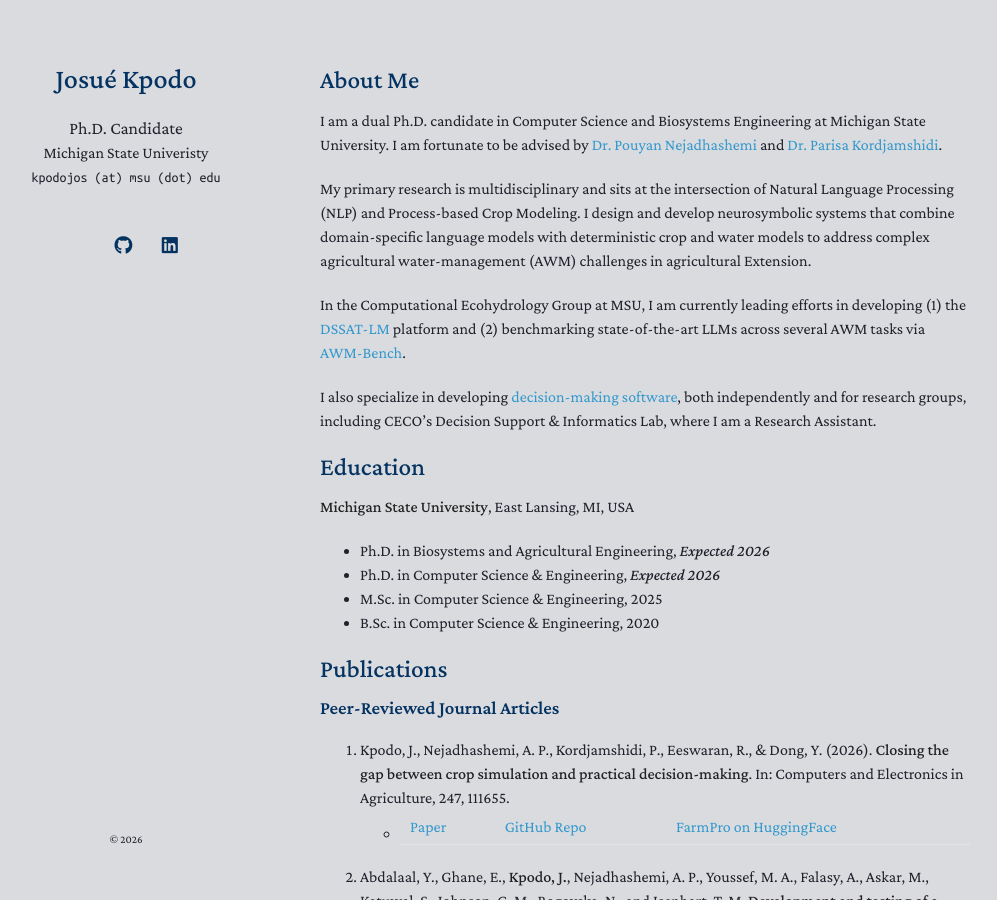
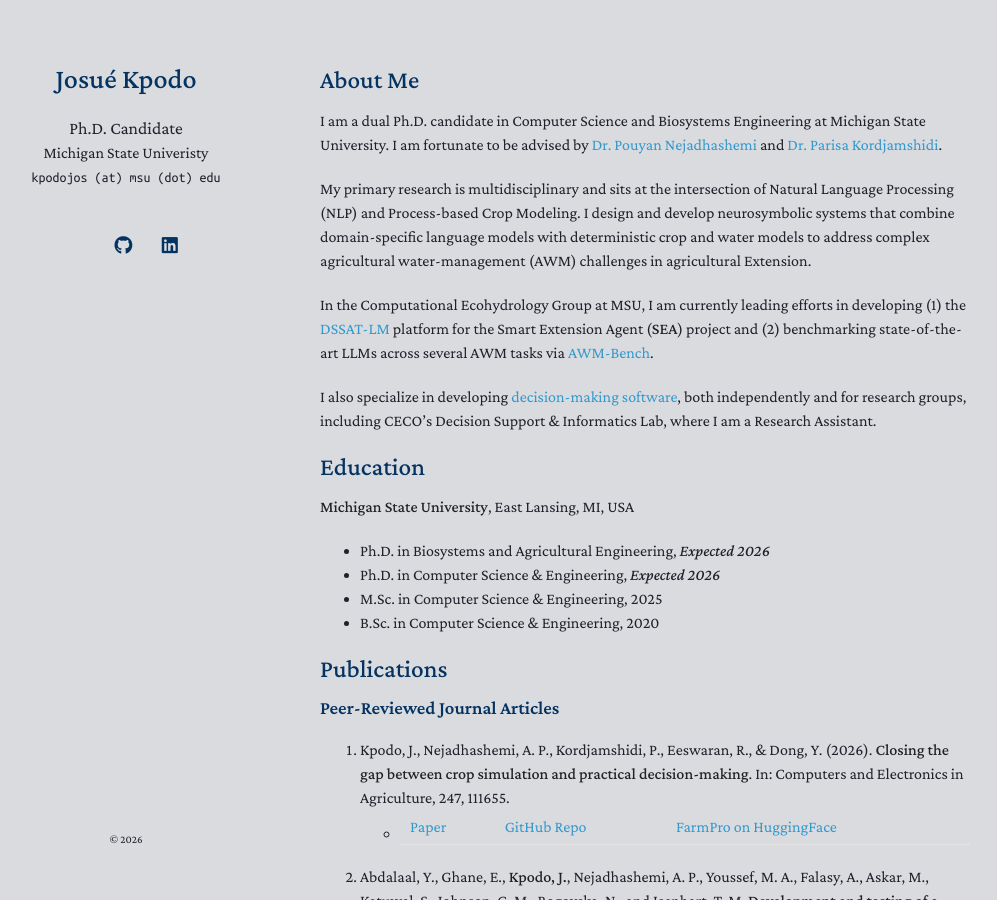
Before and after one commit to eusojk/eusojk.github.io, a Jekyll site: the page built from index.md, in a window 1280 px wide and 900 px high. Shown: the whole window, without its empty margins (150-1147 px from the left). Built offline with Jekyll 4.4.1, drawn with Linux system fonts in a browser that asks for light colours; nearby versions of some CDN libraries; a style sheet for code colours, icons or effects is not loaded; our own code applies the rules of GitHub Pages for plain Markdown files.

Commit message:
update intro

```diff
--- a/index.md
+++ b/index.md
@@ -8,7 +8,7 @@ I am a dual Ph.D. candidate in Computer Science  and Biosystems Engineering at M
 
 My primary research is multidisciplinary and sits at the intersection of Natural Language Processing (NLP) and Process-based Crop Modeling. I design and develop neurosymbolic systems that combine domain-specific language models with deterministic crop and water models to address complex agricultural water-management (AWM) challenges in agricultural Extension.
 
-In the Computational Ecohydrology Group at MSU, I am currently leading efforts in developing (1) the [DSSAT-LM](https://github.com/MSU-CECO/DSSATLM-AgNeSy) platform and (2) benchmarking state-of-the-art LLMs across several AWM tasks via [AWM-Bench](https://dsiweb.cse.msu.edu/awm-bench/).
+In the Computational Ecohydrology Group at MSU, I am currently leading efforts in developing (1) the [DSSAT-LM](https://github.com/MSU-CECO/DSSATLM-AgNeSy) platform for the Smart Extension Agent (**SEA**) project and (2) benchmarking state-of-the-art LLMs across several AWM tasks via [AWM-Bench](https://dsiweb.cse.msu.edu/awm-bench/).
 
 I also specialize in developing [decision-making software](#decision-support-tools), both independently and for research groups, including CECO's Decision Support & Informatics Lab, where I am a Research Assistant.
 
```
